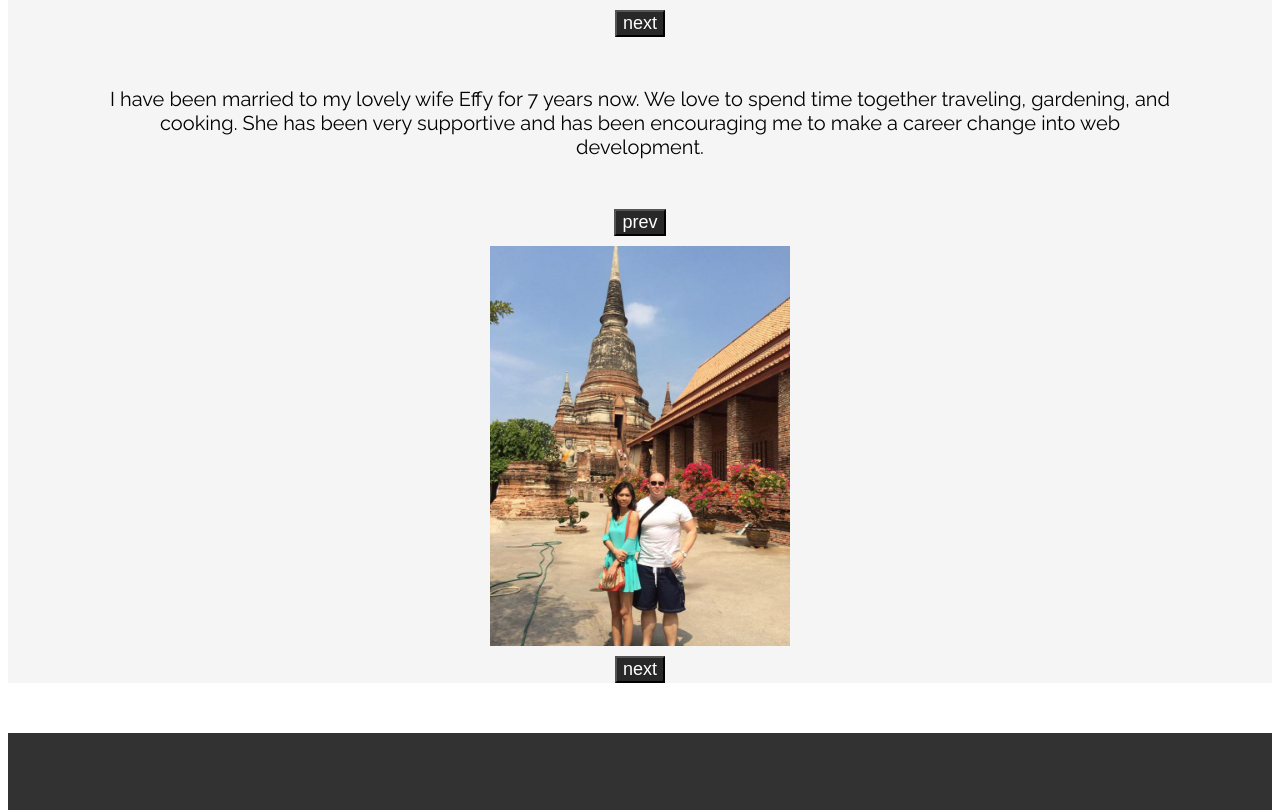
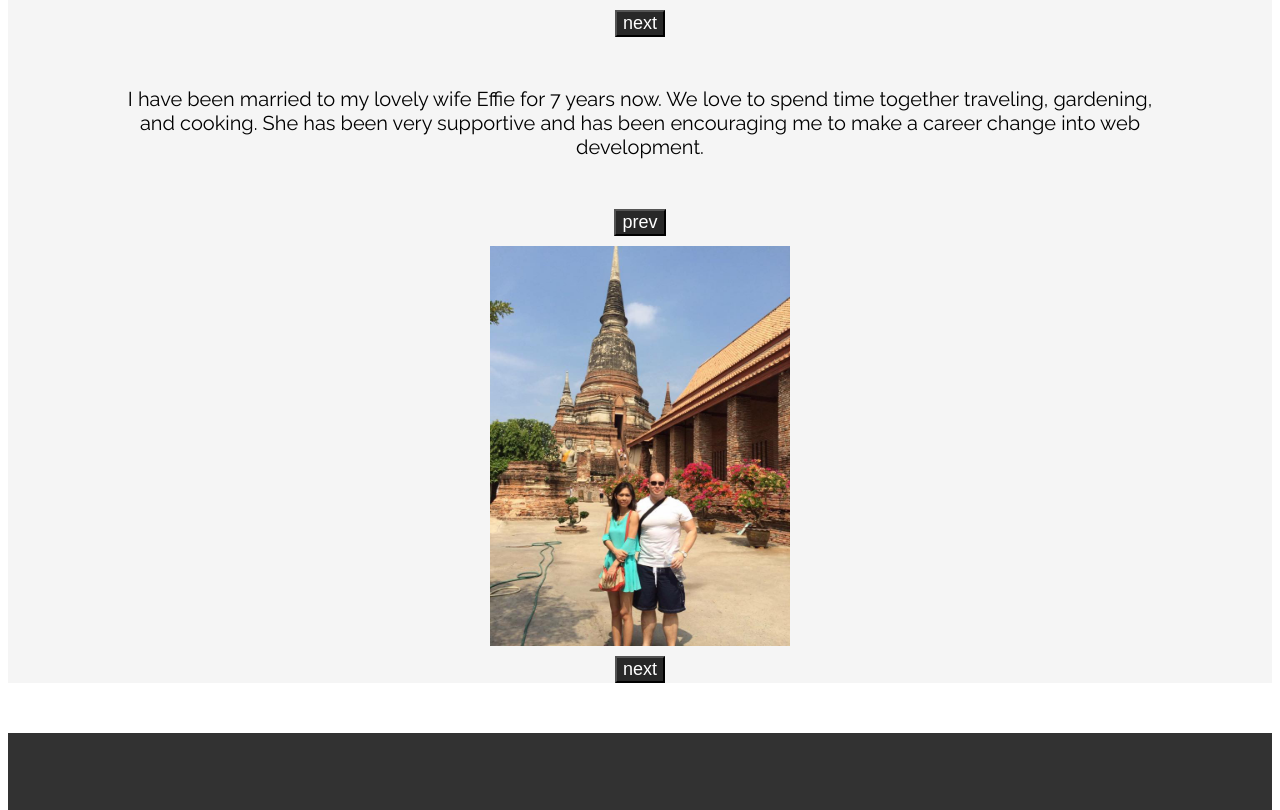
Before and after one commit to akaprosy/akaprosy.github.io, a plain HTML site: page index.html in a window 1280 px wide. Shown: the part 2471-3281 px from the top of the page. Drawn offline with Linux system fonts and the light colour scheme.

Commit message:
Update index.html

```diff
--- a/index.html
+++ b/index.html
@@ -42,7 +42,7 @@
             <button onclick="next()">next</button>
             </div>
 
-            <p>I have been married to my lovely wife Effy for 7 years now. We love to spend time together traveling, gardening, and cooking.  She has been very supportive and has been encouraging me to make a career change into web development. </p>
+            <p>I have been married to my lovely wife Effie for 7 years now. We love to spend time together traveling, gardening, and cooking.  She has been very supportive and has been encouraging me to make a career change into web development. </p>
            <div>
                 <button onclick="prev2()">prev</button>
             <img src="thailand.jpg" alt="Alex and Effy" id="wife">
```
